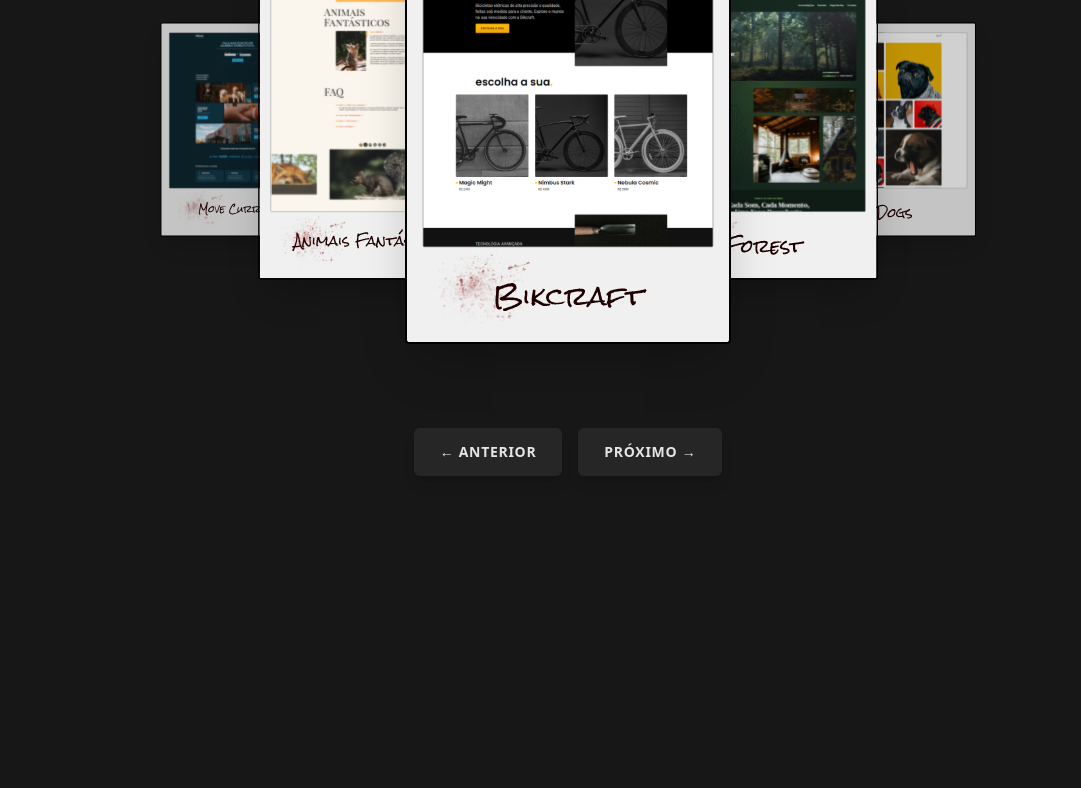
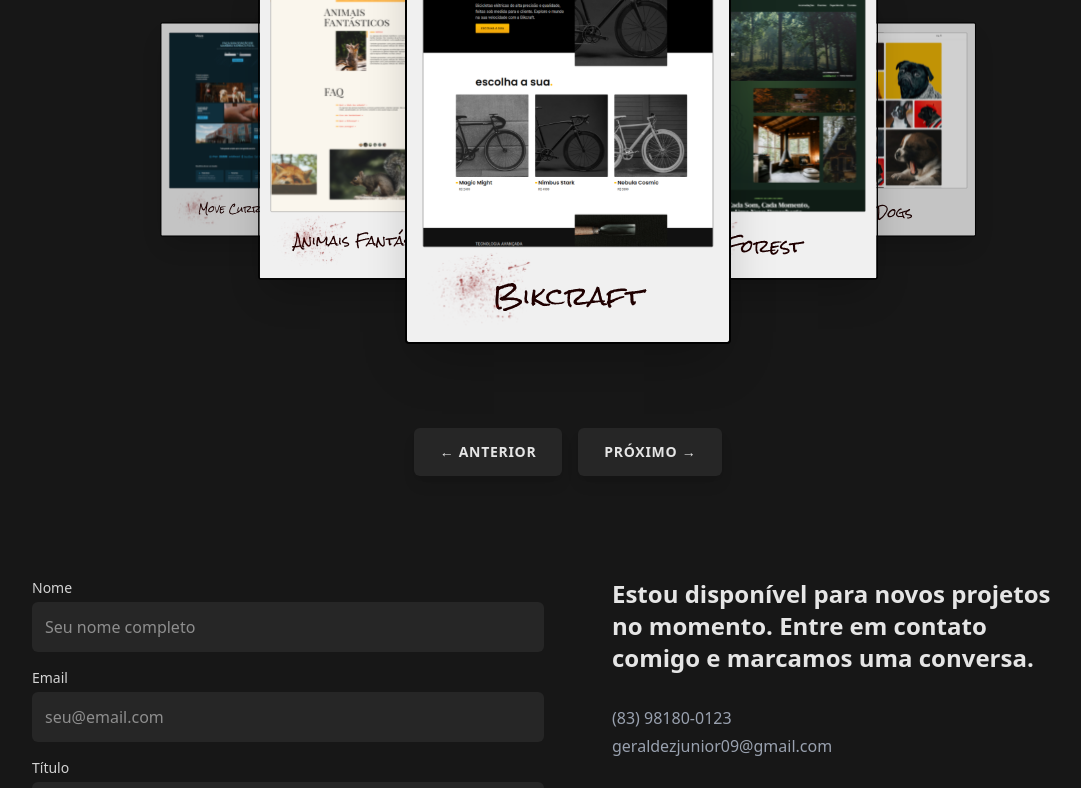
Before and after one commit to geral10junior/portfolio, a React (Vite) app: page / in a window 1280 px wide. Shown: the part 2000-2788 px from the top of the page, without its empty margins (72-1153 px from the left). Built offline with nearby package versions, Linux system fonts and the light colour scheme.

Commit message:
area de contato

```diff
--- a/src/App.tsx
+++ b/src/App.tsx
@@ -1,4 +1,5 @@
 import AboutMe from "./AboutMe.tsx";
+import Contact from "./Contact.tsx";
 import Home from "./Home.tsx";
 import Projects from "./Projects.tsx";
 
@@ -8,6 +9,7 @@
       <Home />
       <AboutMe />
       <Projects />
+      <Contact />
     </>
   );
 };
--- /dev/null
+++ b/src/Contact.tsx
@@ -0,0 +1,82 @@
+import React from "react";
+import ContactForm from "./Form/ContactForm";
+
+const InstagramIcon = () => (
+  <svg
+    className="w-8 h-8 fill-current" // Tamanho e cor herdada
+    viewBox="0 0 24 24"
+    xmlns="http://www.w3.org/2000/svg"
+  >
+    <path d="M12 2.163c3.204 0 3.584.012 4.85.07 3.252.148 4.771 1.691 4.919 4.919.058 1.265.069 1.645.069 4.849 0 3.205-.012 3.584-.069 4.849-.149 3.225-1.664 4.771-4.919 4.919-1.266.058-1.644.07-4.85.07-3.204 0-3.584-.012-4.849-.07-3.26-.149-4.771-1.699-4.919-4.92-.058-1.265-.07-1.644-.07-4.849 0-3.204.013-3.583.07-4.849.149-3.227 1.664-4.771 4.919-4.919 1.266-.057 1.645-.069 4.849-.069zm0-2.163c-3.259 0-3.667.014-4.947.072-4.358.2-6.78 2.618-6.98 6.98-.059 1.281-.073 1.689-.073 4.948 0 3.259.014 3.668.072 4.948.2 4.358 2.618 6.78 6.98 6.98 1.281.058 1.689.072 4.948.072 3.259 0 3.668-.014 4.948-.072 4.354-.2 6.782-2.618 6.979-6.98.059-1.28.073-1.689.073-4.948 0-3.259-.014-3.667-.072-4.947-.196-4.354-2.617-6.78-6.979-6.98-1.281-.059-1.69-.073-4.949-.073zm0 5.838c-3.403 0-6.162 2.759-6.162 6.162s2.759 6.163 6.162 6.163 6.162-2.759 6.162-6.163c0-3.403-2.759-6.162-6.162-6.162zm0 10.162c-2.209 0-4-1.79-4-4 0-2.209 1.791-4 4-4s4 1.791 4 4c0 2.21-1.791 4-4 4zm6.406-11.845c-.796 0-1.441.645-1.441 1.44s.645 1.44 1.441 1.44c.795 0 1.439-.645 1.439-1.44s-.644-1.44-1.439-1.44z" />
+  </svg>
+);
+
+const LinkedinIcon = () => (
+  <svg
+    className="w-8 h-8 fill-current"
+    viewBox="0 0 24 24"
+    xmlns="http://www.w3.org/2000/svg"
+  >
+    <path d="M4.98 3.5c0 1.381-1.11 2.5-2.48 2.5s-2.48-1.119-2.48-2.5c0-1.38 1.11-2.5 2.48-2.5s2.48 1.12 2.48 2.5zm.02 4.5h-5v16h5v-16zm7.982 0h-4.968v16h5.106v-8.316c0-2.133 1.118-3.558 3.284-3.558 2.496 0 3.398 1.831 3.398 4.706v7.168h5.089v-8.157c0-4.665-2.66-6.607-5.942-6.607-2.67 0-3.79 1.47-4.225 2.186h.057v-2.422z" />
+  </svg>
+);
+
+const GithubIcon = () => (
+  <svg
+    className="w-8 h-8 fill-current"
+    viewBox="0 0 24 24"
+    xmlns="http://www.w3.org/2000/svg"
+  >
+    <path d="M12 0c-6.626 0-12 5.373-12 12 0 5.302 3.438 9.8 8.207 11.387.599.111.793-.261.793-.577v-2.234c-3.338.726-4.033-1.416-4.033-1.416-.546-1.387-1.333-1.756-1.333-1.756-1.089-.745.083-.729.083-.729 1.205.084 1.839 1.237 1.839 1.237 1.07 1.834 2.807 1.304 3.492.997.107-.775.418-1.305.762-1.604-2.665-.305-5.467-1.334-5.467-5.931 0-1.311.469-2.381 1.236-3.221-.124-.303-.535-1.524.117-3.176 0 0 1.008-.322 3.301 1.23.957-.266 1.983-.399 3.003-.404 1.02.005 2.047.138 3.006.404 2.291-1.552 3.297-1.23 3.297-1.23.653 1.653.242 2.874.118 3.176.77.84 1.235 1.911 1.235 3.221 0 4.609-2.807 5.624-5.479 5.921.43.372.823 1.102.823 2.222v3.293c0 .319.192.694.801.576 4.765-1.589 8.199-6.086 8.199-11.386 0-6.627-5.373-12-12-12z" />
+  </svg>
+);
+
+const Contact = () => {
+  return (
+    <div
+      id="contato"
+      className="container grid grid-cols-1 lg:grid-cols-2 text-gray-400 lg:gap-8 gap-24"
+    >
+      <ContactForm />
+      <div className="flex pl-7 flex-col font-sans gap-8">
+        <h1 className="text-neutral-200 text-2xl font-bold text-balance max-w-[528px]">
+          Estou disponível para novos projetos no momento. Entre em contato
+          comigo e marcamos uma conversa.
+        </h1>
+        <div className="*:hover:text-gray-100 *:transition-transform flex flex-col gap-1">
+          <a className="block" href="tel:+5583981800123">
+            (83) 98180-0123
+          </a>
+          <a className="block" href="mailto:geraldezjunior09@gmail.com">
+            geraldezjunior09@gmail.com
+          </a>
+        </div>
+        <div className="flex gap-4 items-center">
+          <a
+            className="text-gray-400 hover:text-red-600 transition-colors duration-300 transform hover:scale-110"
+            target="_blank"
+            href="https://www.instagram.com/geraldez_junior/"
+          >
+            <InstagramIcon />
+          </a>
+          <a
+            className="text-gray-400 hover:text-red-600 transition-colors duration-300 transform hover:scale-110"
+            target="_blank"
+            href="https://www.linkedin.com/in/geraldez-junior-75a083327/"
+          >
+            <LinkedinIcon />
+          </a>
+          <a
+            className="text-gray-400 hover:text-red-600 transition-colors duration-300 transform hover:scale-110"
+            target="_blank"
+            href="https://github.com/geral10junior"
+          >
+            <GithubIcon />
+          </a>
+        </div>
+      </div>
+    </div>
+  );
+};
+
+export default Contact;
--- /dev/null
+++ b/src/Form/ContactForm.tsx
@@ -0,0 +1,127 @@
+import React from "react";
+import Input from "./Input";
+import TextArea from "./TextArea";
+
+const ContactForm = () => {
+  // Estado único para todos os campos
+  const [form, setForm] = React.useState({
+    name: "",
+    email: "",
+    title: "",
+    message: "",
+  });
+
+  // Estado para armazenar os erros
+  const [errors, setErrors] = React.useState({
+    name: null as string | null,
+    email: null as string | null,
+    title: null as string | null,
+    message: null as string | null,
+  });
+
+  const [status, setStatus] = React.useState<"idle" | "success" | "error">(
+    "idle"
+  );
+
+  // Função genérica para atualizar qualquer campo
+  const handleChange = (
+    e: React.ChangeEvent<HTMLInputElement | HTMLTextAreaElement>
+  ) => {
+    const { name, value } = e.target;
+    setForm({ ...form, [name]: value });
+
+    // Limpa o erro do campo quando o usuário começa a digitar
+    if (errors[name as keyof typeof errors]) {
+      setErrors({ ...errors, [name]: null });
+    }
+  };
+
+  // Função de Validação
+  const validate = () => {
+    const newErrors = {
+      name: form.name ? null : "O nome é obrigatório.",
+      email: /\S+@\S+\.\S+/.test(form.email)
+        ? null
+        : "Digite um e-mail válido.",
+      title: form.title ? null : "O título é obrigatório.",
+      message: form.message ? null : "A mensagem não pode ficar vazia.",
+    };
+
+    setErrors(newErrors);
+
+    return Object.values(newErrors).every((err) => err === null);
+  };
+
+  const handleSubmit = (e: React.FormEvent) => {
+    e.preventDefault();
+
+    if (validate()) {
+      console.log("Enviando...", form);
+      setStatus("success");
+    } else {
+      setStatus("error");
+    }
+  };
+
+  return (
+    <form
+      onSubmit={handleSubmit}
+      className="w-full max-w-lg mx-auto flex flex-col gap-4"
+    >
+      <Input
+        label="Nome"
+        type="text"
+        name="name"
+        value={form.name}
+        onChange={handleChange}
+        error={errors.name}
+        placeholder="Seu nome completo"
+      />
+
+      <Input
+        label="Email"
+        type="email"
+        name="email"
+        value={form.email}
+        onChange={handleChange}
+        error={errors.email}
+        placeholder="seu@email.com"
+      />
+
+      <Input
+        label="Título"
+        type="text"
+        name="title"
+        value={form.title}
+        onChange={handleChange}
+        error={errors.title}
+        placeholder="Motivo do contato"
+      />
+
+      <TextArea
+        label="Mensagem"
+        name="message"
+        value={form.message}
+        onChange={handleChange}
+        error={errors.message}
+        placeholder="Escreva sua mensagem aqui..."
+      />
+
+      <button
+        type="submit"
+        className="mt-4 cursor-pointer bg-neutral-900 hover:bg-red-700 border-2 border-red-600 border-dashed
+         text-white font-bold py-3 px-6 rounded-md transition-colors"
+      >
+        Enviar Mensagem
+      </button>
+
+      {status === "success" && (
+        <p className="text-green-500 text-center mt-2">
+          Mensagem enviada com sucesso!
+        </p>
+      )}
+    </form>
+  );
+};
+
+export default ContactForm;
--- /dev/null
+++ b/src/Form/Input.tsx
@@ -0,0 +1,35 @@
+import React from "react";
+
+interface InputProps extends React.InputHTMLAttributes<HTMLInputElement> {
+  label: string;
+  error?: string | null;
+  name: string;
+}
+
+const Input = ({ label, name, error, ...props }: InputProps) => {
+  return (
+    <div className="flex flex-col gap-1 w-full">
+      <label htmlFor={name} className="text-sm font-medium text-neutral-300">
+        {label}
+      </label>
+
+      <input
+        id={name}
+        name={name}
+        className={`
+          bg-neutral-800 border rounded-md p-3 text-neutral-100 outline-none transition-all
+          ${
+            error
+              ? "border-red-500 focus:border-red-600"
+              : "border-transparent focus:border-red-600"
+          }
+        `}
+        {...props}
+      />
+
+      {error && <p className="text-red-500 text-xs mt-1">{error}</p>}
+    </div>
+  );
+};
+
+export default Input;
--- /dev/null
+++ b/src/Form/TextArea.tsx
@@ -0,0 +1,32 @@
+import React from "react";
+
+interface TextAreaProps
+  extends React.TextareaHTMLAttributes<HTMLTextAreaElement> {
+  label: string;
+  error?: string | null;
+  name: string;
+}
+
+const TextArea = ({ label, name, error, ...props }: TextAreaProps) => {
+  return (
+    <div className="flex flex-col gap-1 w-full">
+      <label htmlFor={name} className="text-sm font-medium text-neutral-300">
+        {label}
+      </label>
+      <textarea
+        id={name}
+        name={name}
+        className={`
+          bg-neutral-800 border rounded-md p-3 text-neutral-100 outline-none transition-all h-32 resize-none
+          ${
+            error ? "border-red-500" : "border-transparent focus:border-red-600"
+          }
+        `}
+        {...props}
+      />
+      {error && <p className="text-red-500 text-xs mt-1">{error}</p>}
+    </div>
+  );
+};
+
+export default TextArea;
--- a/src/Header.tsx
+++ b/src/Header.tsx
@@ -6,7 +6,7 @@
   const [isMenuOpen, setIsMenuOpen] = React.useState(false);
 
   return (
-    <header className="fixed top-0 left-0 w-full z-10 py-8 bg-neutral-900">
+    <header className="fixed top-0 left-0 w-full z-20 py-8 bg-neutral-900">
       <div className="container flex items-center justify-between">
         <a href="./" className="relative z-0">
           <img src={Logo} width="64" height="62" alt="Logo - Lupa" />
```
